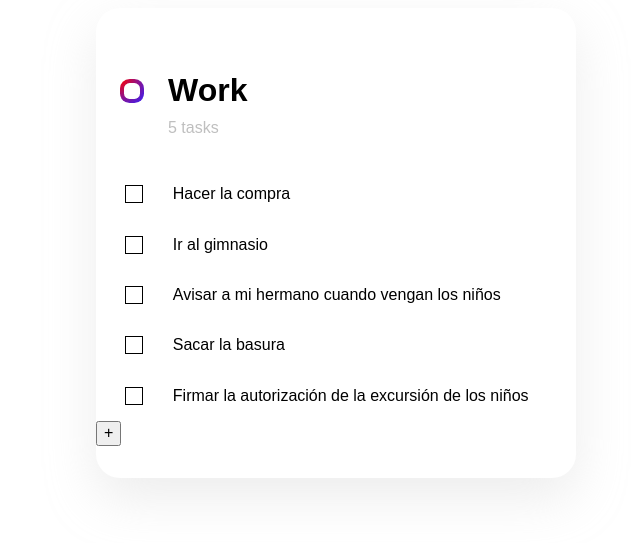
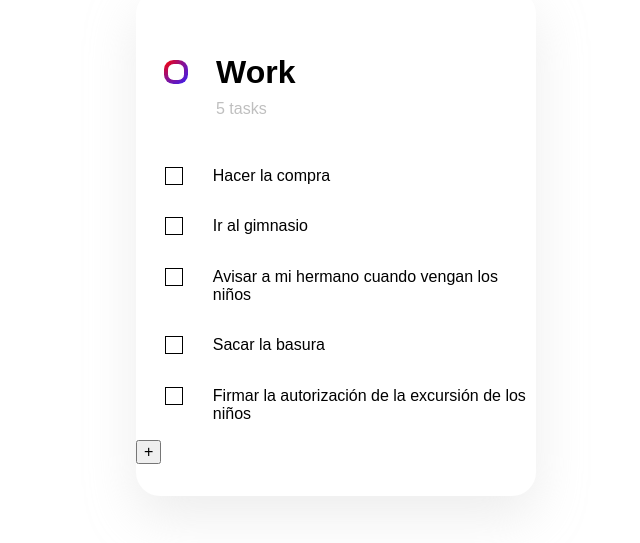
Before and after one commit to jocafernanro/vue-to-do-list-app, a Vue app: page / in a window 1280 px wide. Shown: the part 157-700 px from the top of the page, without its empty margins (304-944 px from the left). Built offline with nearby package versions, Linux system fonts and the light colour scheme; a web font is replaced by a local one.

Commit message:
card width fixed

```diff
--- a/src/components/ToDoList.vue
+++ b/src/components/ToDoList.vue
@@ -87,16 +87,17 @@
 <style lang="scss" scoped>
     .card{
         background-color: white;
-        width: 30em;
+        width: 90%;
+        max-width: 25em;
         margin: 0 auto;
         padding: 2em 0;
-        border-radius: 24px;
+        border-radius: 1.5em;
         box-shadow: 0 20px 50px rgba(230,230,230, 0.7);
     }
 
     .header{
         display: grid;
-        grid-template-columns: 15% 85%;
+        grid-template-columns: 20% 80%;
         padding: 2em 0;
 
         &__title {
```
